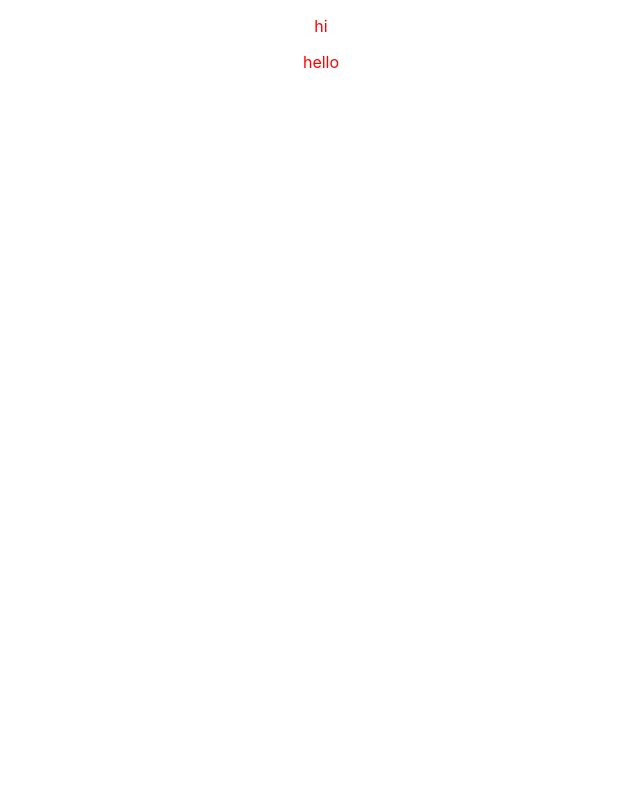
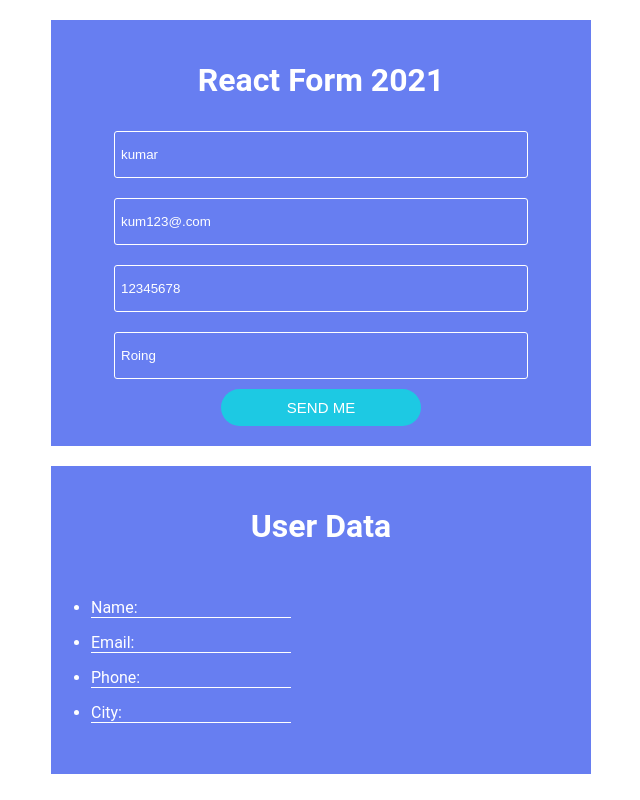
Before and after one commit to kumarthapa/React-form, a React (Create React App) app: page / in a window 1280 px wide. Shown: the whole page, without its empty margins (319-959 px from the left). Built offline with nearby package versions, Linux system fonts and the light colour scheme.

Commit message:
21 may 2021, form style

```diff
--- a/package.json
+++ b/package.json
@@ -8,6 +8,7 @@
     "@testing-library/user-event": "^12.8.3",
     "react": "^17.0.2",
     "react-dom": "^17.0.2",
+    "react-router-dom": "^5.2.0",
     "react-scripts": "4.0.3",
     "web-vitals": "^1.1.2"
   },
--- a/src/App.js
+++ b/src/App.js
@@ -1,14 +1,12 @@
 import React from "react";
+import UserForm from './components/UserForm/UserForm';
+import UserData from './components/UserForm/UserData';
 import "./App.css";
 const App = () => {
   return (
     <>
-      <div className="container" >
-        <p>hi</p>
-        <p>hello</p>
-
-
-      </div>
+     <UserForm/>
+     <UserData/>
     </>
   );
 };
--- /dev/null
+++ b/src/components/UserForm/UserData.js
@@ -0,0 +1,16 @@
+import React from 'react'
+import './UserForm.css'
+const UserData = () => {
+    return (
+        <div className="contactform">
+           <h1>User Data</h1>
+           <ul style={{color:'white', width:'100%'}}>
+               <li>Name: </li>
+               <li>Email: </li>
+               <li>Phone: </li>
+               <li>City: </li>
+           </ul>
+        </div>
+    )
+}
+export default UserData;
--- /dev/null
+++ b/src/components/UserForm/UserForm.css
@@ -0,0 +1,39 @@
+.contactform{
+    font-family: Roboto, Arial, sans-serif;
+    width: 500px;
+    display: flex;
+    flex-direction: column;
+    margin: 20px auto;
+    align-items: center;
+    justify-content: center;
+    padding: 20px;
+    background-color: #677ef1;
+    color: #fff;
+}
+.contactform >label>input{
+    outline: none;
+    color: #fff;
+    width: 400px;
+    margin: 10px 0;
+    padding: 15px 6px;
+    border: 1px solid #ffff;
+    background-color: #677ef1;
+    border-radius: 3px;
+}
+::placeholder{
+    color: #ffff;
+}
+.sumbmitBtn{
+    font-size: 15px;
+    color: white;
+    padding: 10px 0px;
+    background-color: #1dc9e3;
+    border: none;
+    border-radius: 100px;
+    width: 200px;
+}
+.contactform ul li{
+    width: 200px;
+    border-bottom: 1px solid white;
+    margin: 15px 0;
+}
--- /dev/null
+++ b/src/components/UserForm/UserForm.js
@@ -0,0 +1,41 @@
+import React,{useState,useEffect} from 'react'
+import './UserForm.css'
+const UserForm = () => {
+    const [InputValue, setInputvaue] = useState({
+        name:'kumar',
+        email:'kum123@.com',
+        phone:'12345678',
+        city:'Roing'
+    })
+    const onChangeHandler = (e) =>{
+        setInputvaue({[e.target.name]:e.target.value})
+    }
+    return (
+       <>
+       <div >
+           <form>
+           <div className="contactform">
+           <h1>React Form 2021</h1>
+               <label>
+               <input type="text" name="name" onChange={onChangeHandler} Name="InputField" value={InputValue.name} placeholder="name..." />
+               </label>
+               <label>
+               <input type="email" name="email" onChange={onChangeHandler} value={InputValue.email} placeholder="email..."/>
+               </label>
+               <label>
+               <input type="text" name="phone" onChange={onChangeHandler} value={InputValue.phone} placeholder="phone..."/>
+               </label>
+               <label>
+               <input type="text" name="city" onChange={onChangeHandler} value={InputValue.city} placeholder="city..."/>
+               </label>
+               <label>
+               <button type="submit" className="sumbmitBtn" name="name">SEND ME</button>
+               </label>
+           </div>
+           </form>
+       </div>
+       </>
+    )
+}
+
+export default UserForm
```
Also changed, not shown: 1 other file (tests, documents, lock files or other folders).
